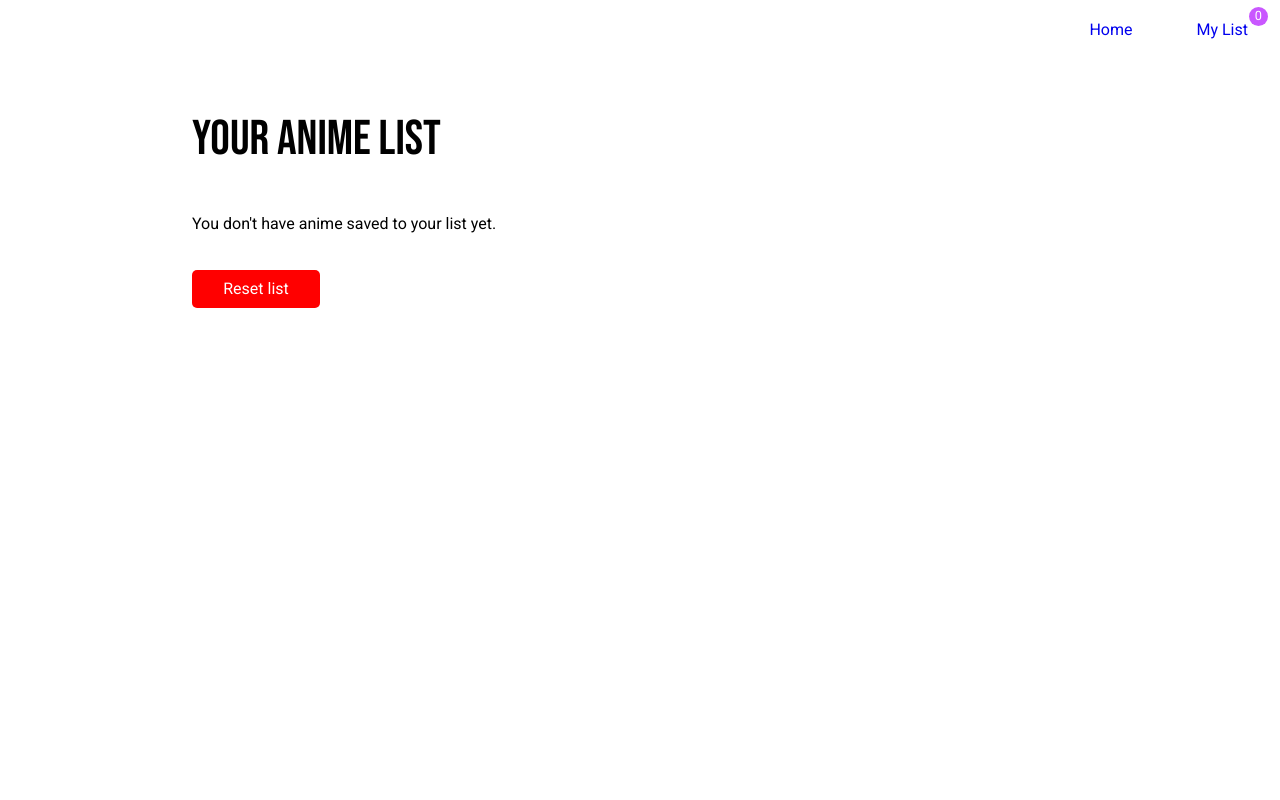
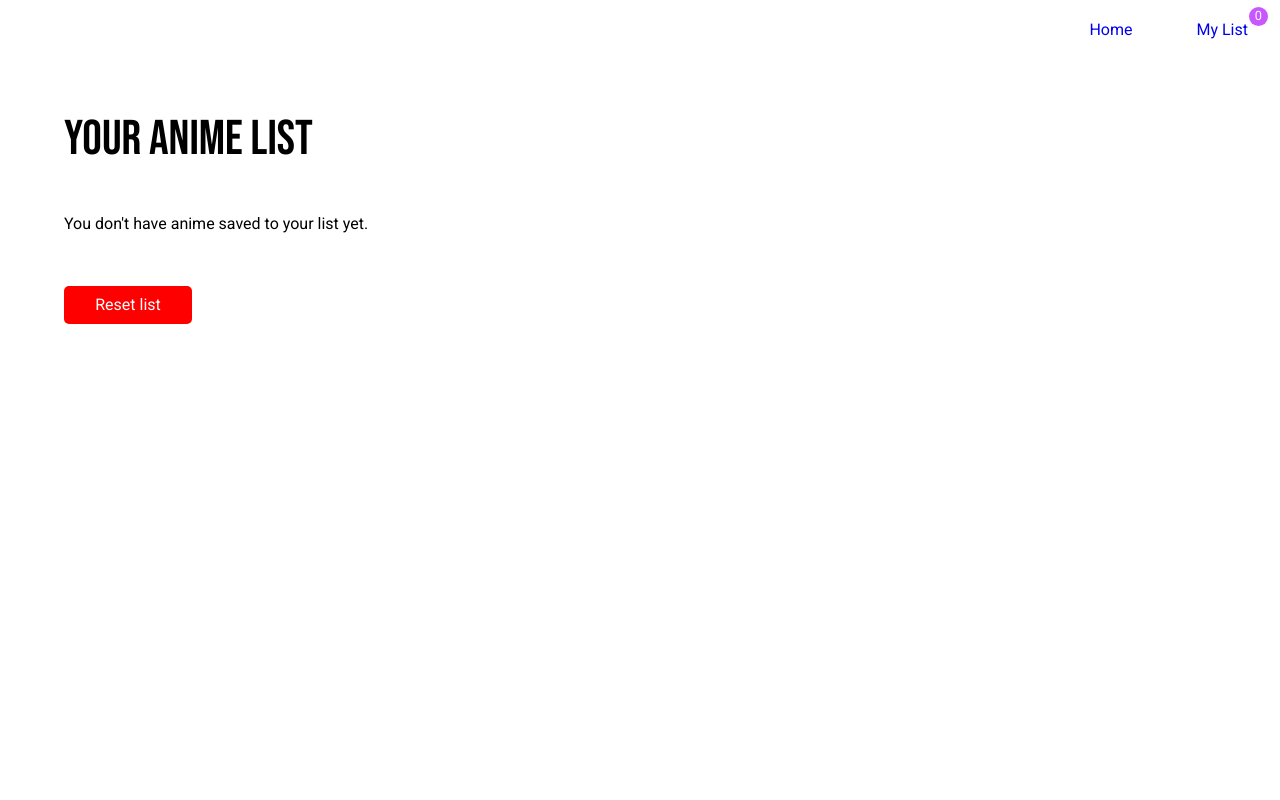
Before and after one commit to andreaevolo/spa-anime-discovery, a React (Create React App) app: page /my-list in a window 1280 px wide. Shown: the top 800 px of the page. Built offline with nearby package versions, Linux system fonts and the light colour scheme.

Commit message:
modifed list item style

```diff
--- a/src/index.css
+++ b/src/index.css
@@ -329,7 +329,7 @@ small,
 #list-container {
   display: flex;
   flex-direction: column;
-  width: 70%;
+  width: 90%;
   margin: 3em auto;
 }
 .list-item {
@@ -338,7 +338,7 @@ small,
   align-items: center;
   justify-content: space-between;
   padding: 5px;
-  height: 5em;
+  max-height: 10em;
   animation: 400ms normal linear 200ms animate-item;
   position: relative;
 }
@@ -380,7 +380,7 @@ small,
   justify-content: center;
   align-items: center;
   height: 2.4em;
-  margin-top: 1em;
+  margin-top: 2em;
   cursor: pointer;
 }
 .alert {
```
